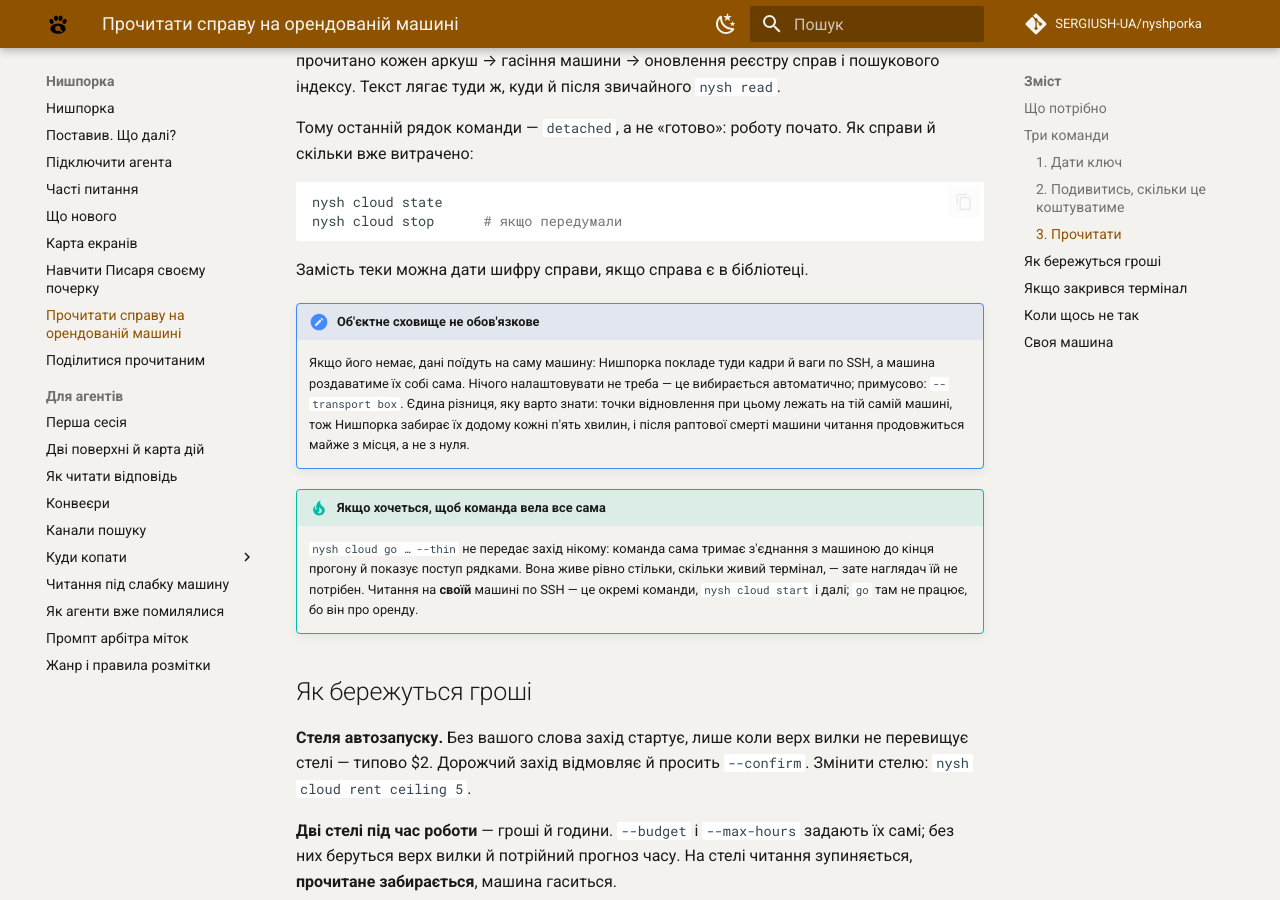
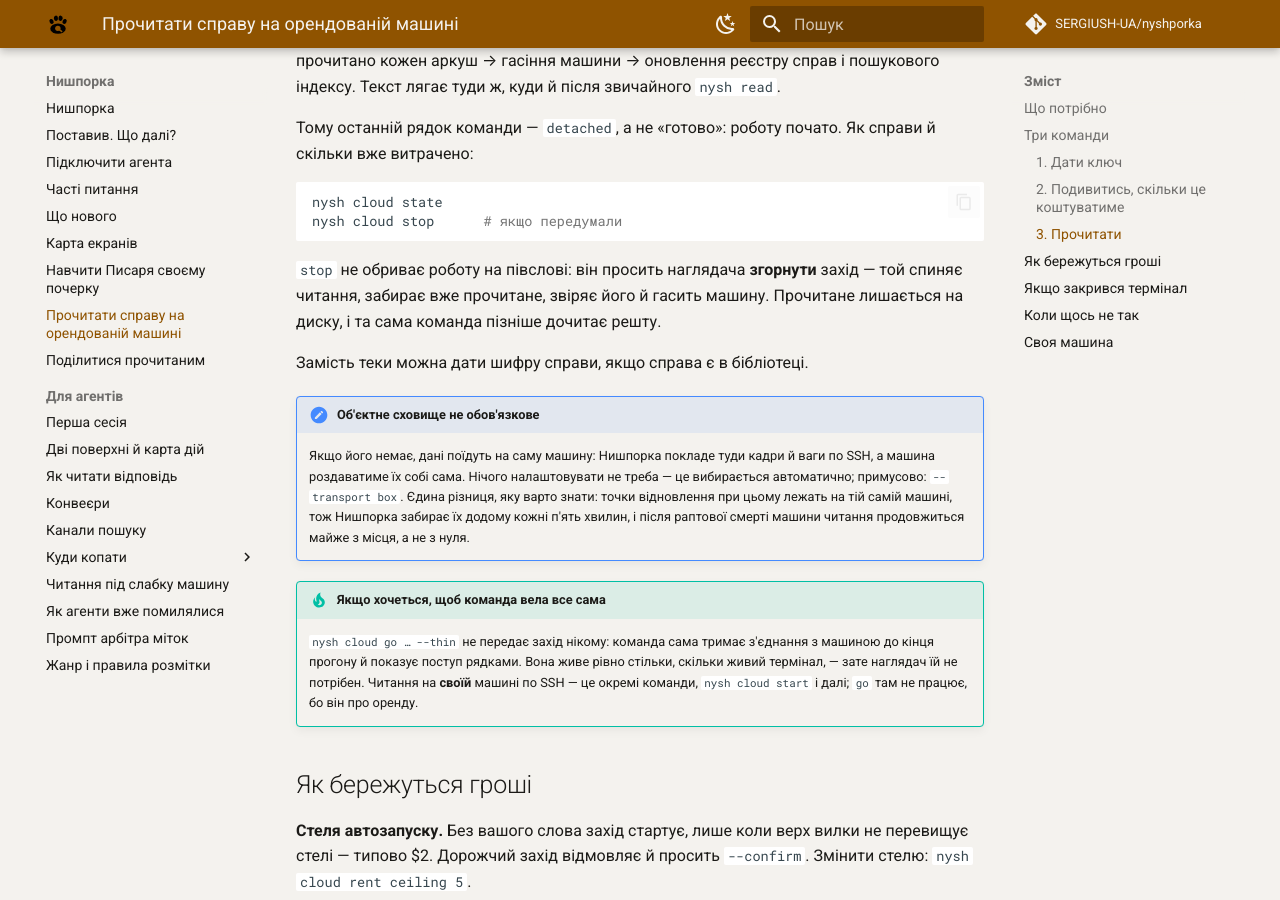
Before and after one commit to SERGIUSH-UA/nyshporka, an MkDocs documentation site: the page built from docs/cloud.md, in a window 1280 px wide and 900 px high, scrolled down 1723 px. Built offline with MkDocs 1.6.1 and Material for MkDocs 9.7.7, drawn with Linux system fonts in a browser that asks for light colours; comment, search, counter and statistics services are not loaded.

Commit message:
Довідка: stop згортає захід, а не обриває його
Co-Authored-By: Claude Opus 5 (1M context) <noreply@anthropic.com>
Claude-Session: https://claude.ai/code/session_01Hfw8GP7A8YEoYUPnonKJCK

````diff
--- a/docs/cloud.md
+++ b/docs/cloud.md
@@ -84,6 +84,10 @@ nysh cloud go D:\скани\моя-справа
 nysh cloud state
 nysh cloud stop      # якщо передумали
 ```
+
+`stop` не обриває роботу на півслові: він просить наглядача **згорнути**
+захід — той спиняє читання, забирає вже прочитане, звіряє його й гасить
+машину. Прочитане лишається на диску, і та сама команда пізніше дочитає решту.
 
 Замість теки можна дати шифру справи, якщо справа є в бібліотеці.
 
````
Also changed, not shown: .claude/skills/run-case-remote/SKILL.md (+4 -0 lines), CHANGELOG.md (+8 -0 lines).
